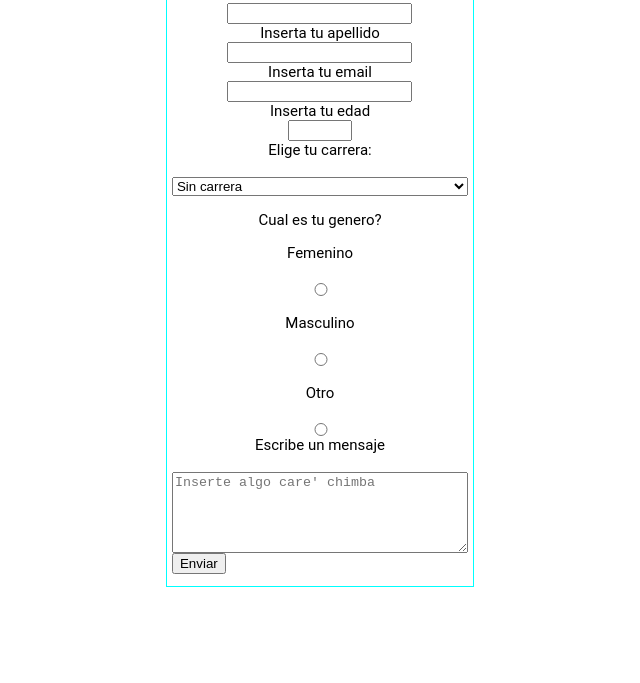
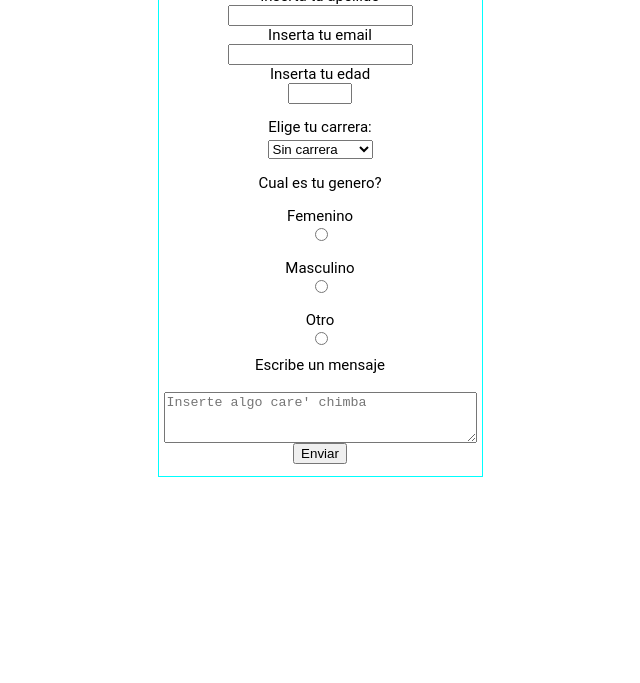
Before and after one commit to diegomg1999/formulary, a plain HTML site: page index.html in a window 1280 px wide. Shown: the part 117-800 px from the top of the page, without its empty margins (320-960 px from the left). Drawn offline with Linux system fonts and the light colour scheme.

Commit message:
6to commit

```diff
--- a/index.html
+++ b/index.html
@@ -48,7 +48,7 @@
         </section>
 
         <section class="carreras">
-            <label for="carrera">Elige tu carrera:</label><br>
+            <label for="carrera">Elige tu carrera:</label>
             <select id="carrera"  name="runner">
                 <option value="Sin carrera">Sin carrera</option>
                 <option value="Programacion">Programacion</option>
@@ -60,19 +60,19 @@
         <Section class="gender">
             <p>Cual es tu genero?</p>
 
-            <label for="femenino">Femenino</label><br>
-            <input type="radio" name="genero" id="femenino"><br>
+            <label for="femenino">Femenino</label>
+            <input type="radio" name="genero" id="femenino">
 
-            <label for="Masculino">Masculino</label><br>
-            <input type="radio" name="genero" id="Masculino"><br>
+            <label for="Masculino" id="separacion">Masculino</label>
+            <input type="radio" name="genero" id="Masculino">
 
-            <label for="Otro">Otro</label><br>
+            <label for="Otro" id="separacion">Otro</label>
             <input type="radio" name="genero" id="Otro">
         </Section>
 
         <section class="the-message">
             <label for="mensage">Escribe un mensaje</label><br>
-            <textarea name="comentario" id="mensage" cols="30" rows="5" placeholder="Inserte algo care' chimba"></textarea>
+            <textarea name="comentario" id="mensage" cols="20" rows="3" placeholder="Inserte algo care' chimba"></textarea>
         </section>
 
             <div class="submit-the-thing">
--- a/styles.css
+++ b/styles.css
@@ -6,7 +6,6 @@ body {
 .capsule {
     display: flex;
     justify-content: center;
-    padding: 37px;
 }
 
 form {
@@ -31,5 +30,31 @@ form {
 }
 
 section .the-middle {
+    width: 313px;
+}
+
+.carreras {
+    justify-content: center;
+    margin-top: 14px;
+}
+
+.carreras label {
+    margin-bottom: 4px;
+}
+
+#separacion {
+    margin-top: 18px;
+}
+
+.the-message {
+    margin-top: 11px;
+}
+
+.submit-the-thing {
+    display: grid;
+    justify-content: center;
+}
+
+.submit-the-thing input {
     width: auto;
 }
```
